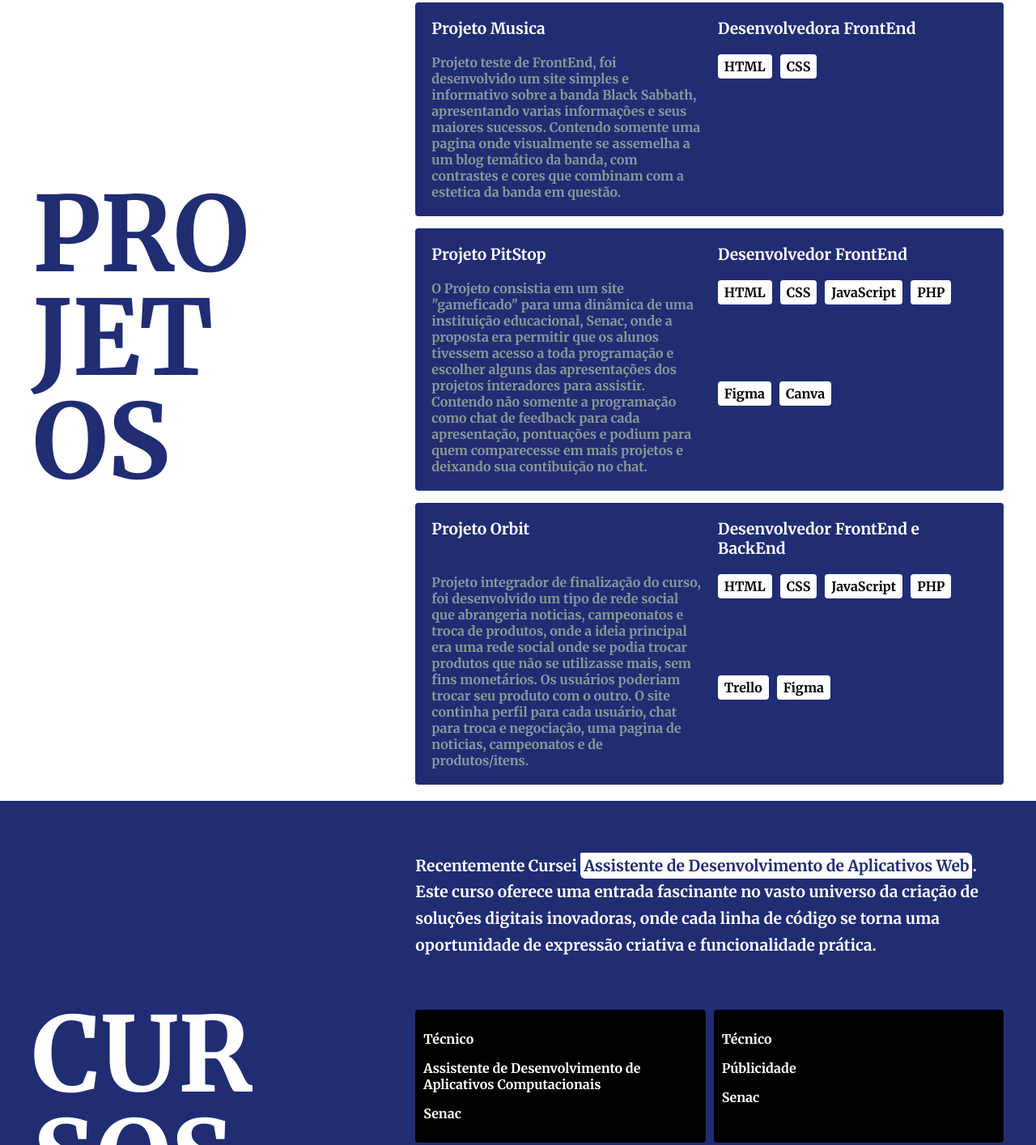
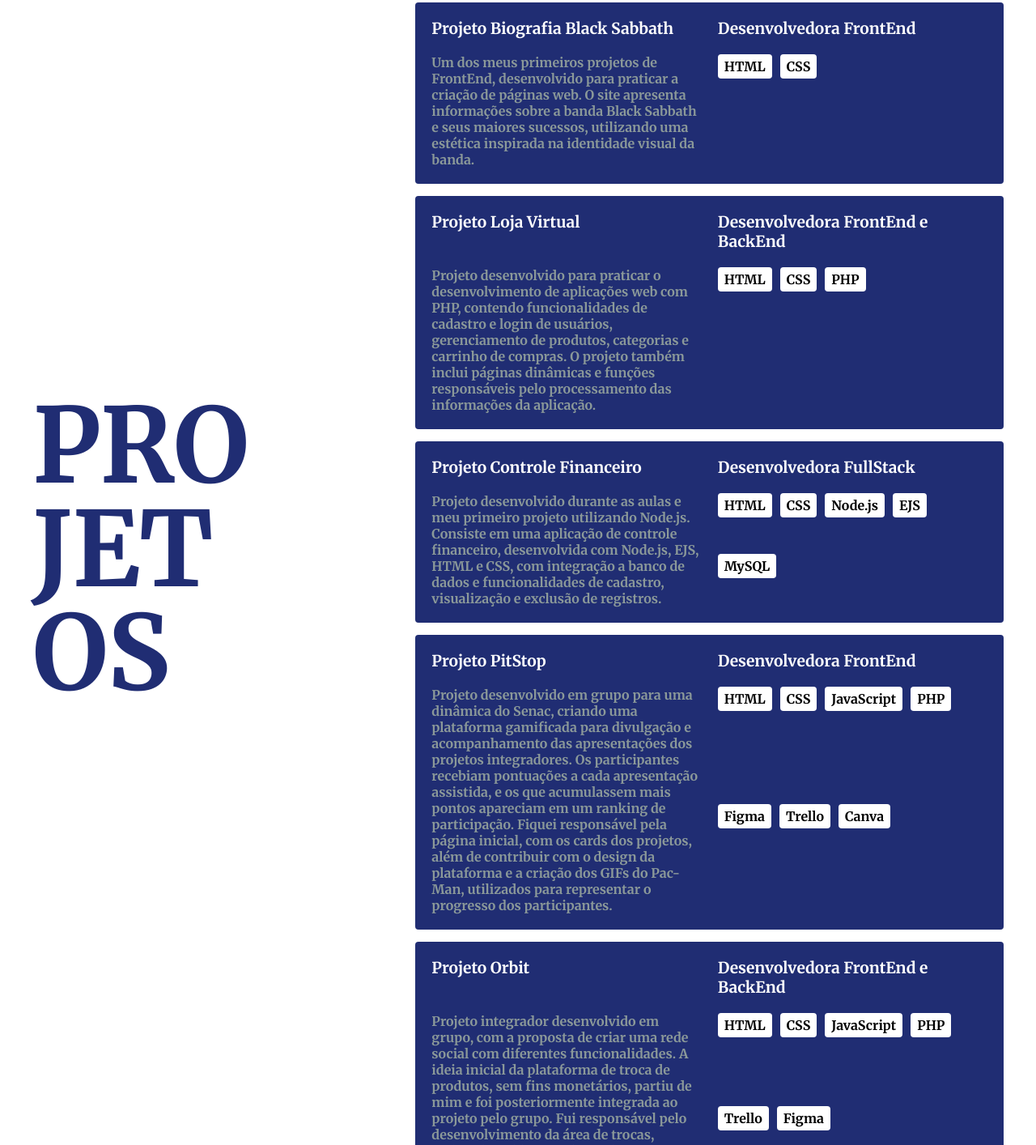
Before and after one commit to Lygmss/project-portfolio, a plain HTML site: page index.html in a window 1280 px wide. Shown: the part 932-2346 px from the top of the page at 81% size. Drawn offline with Linux system fonts and the light colour scheme; some packages are replaced by stand-ins of ours; a script that the page names is missing.

Commit message:
Atualização

```diff
--- a/css/style-project-portfolio.css
+++ b/css/style-project-portfolio.css
@@ -123,7 +123,7 @@ header{
     margin-bottom: 4rem;
 }
 
-#projetos-lista{
+.projetos-lista{
     background: #202d73;
     display: grid;
     /* template de colunas- fr para definir tamanho */
@@ -136,19 +136,19 @@ header{
     margin-top: 15px;
 }
 
-#projetos-lista h3{
+.projetos-lista h3{
     margin: 0;
     padding: 0;
     font-size: 1.2rem;
 }
 
-#projetos-lista p{
+.projetos-lista p{
     margin: 0;
     padding: 0;
     color: #8b9999;
 }
 
-#projetos-tags{
+.projetos-tags{
     padding: 0;
     list-style-type: none;
     display: flex;
@@ -159,63 +159,13 @@ header{
     flex-wrap: wrap;
 }
 
-#projetos-tags li{
+.projetos-tags li{
     background: #fff;
     color: #202d73;
     border-radius: 4px;
     line-height: 1.4;
     padding: 4px 8px;
     color: #000;
-}
-
-#projetos-musica{
-    background: #202d73;
-    display: grid;
-    /* template de colunas- fr para definir tamanho */
-    grid-template-columns: repeat(2,1fr);
-    /* grid-template-columns: 1fr 1fr; */
-    color: #fff;
-    padding: 20px;
-    gap: 20px;
-    border-radius: 4px;
-    margin-top: 15px;
-}
-
-#projetos-musica h3{
-    margin: 0;
-    padding: 0;
-    font-size: 1.2rem;
-}
-
-#projetos-musica p{
-    margin: 0;
-    padding: 0;
-    color: #8b9999;
-}
-
-#projetos-hardware{
-    background: #202d73;
-    display: grid;
-    /* template de colunas- fr para definir tamanho */
-    grid-template-columns: repeat(2,1fr);
-    /* grid-template-columns: 1fr 1fr; */
-    color: #fff;
-    padding: 20px;
-    gap: 20px;
-    border-radius: 4px;
-    margin-top: 15px;
-}
-
-#projetos-hardware h3{
-    margin: 0;
-    padding: 0;
-    font-size: 1.2rem;
-}
-
-#projetos-hardware p{
-    margin: 0;
-    padding: 0;
-    color: #8b9999;
 }
 
 /* sessão projetos - final */
--- a/index.html
+++ b/index.html
@@ -38,49 +38,88 @@
                 No <span class="principal-destaque">BackEnd</span> é utilizado NodeJS e MYSQL.
             </div>
 
-            <div id="projetos-lista">
-                <h3>Projeto Musica</h3>
+            <div class="projetos-lista">
+                <h3>Projeto Biografia Black Sabbath</h3>
                 <h3>Desenvolvedora FrontEnd</h3>
-                <p>Projeto teste de FrontEnd, foi desenvolvido um site simples e informativo sobre a banda Black Sabbath, apresentando varias informações
-                    e seus maiores sucessos. Contendo somente uma pagina onde visualmente se assemelha a um blog temático da banda, com contrastes e cores
-                    que combinam com a estetica da banda em questão.
+                <p>Um dos meus primeiros projetos de FrontEnd, desenvolvido para praticar a criação de
+                    páginas web. O site apresenta informações sobre a banda Black Sabbath e seus maiores sucessos,
+                    utilizando uma estética inspirada na identidade visual da banda.
                 </p>
 
-                    <ul id="projetos-tags">
+                    <ul class="projetos-tags">
                         <li>HTML</li>
                         <li>CSS</li>
                     </ul>
 
             </div>
-
-            <div id="projetos-musica">
-                <h3>Projeto PitStop</h3>
-                <h3>Desenvolvedor FrontEnd</h3>
-                <p>O Projeto consistia em um site "gameficado" para uma dinâmica de uma instituição educacional, Senac,
-                    onde a proposta era permitir que os alunos tivessem acesso a toda programação e escolher alguns das apresentações dos projetos interadores
-                    para assistir. Contendo não somente a programação como chat de feedback para cada apresentação, pontuações e podium para quem comparecesse
-                    em mais projetos e deixando sua contibuição no chat.
+            <div class="projetos-lista">
+                <h3>Projeto Loja Virtual</h3>
+                <h3>Desenvolvedora FrontEnd e BackEnd</h3>
+                <p>Projeto desenvolvido para praticar o desenvolvimento de aplicações web com PHP,
+                    contendo funcionalidades de cadastro e login de usuários, gerenciamento de
+                    produtos, categorias e carrinho de compras. O projeto também inclui páginas
+                    dinâmicas e funções responsáveis pelo processamento das informações da aplicação.
                 </p>
 
-                    <ul id="projetos-tags">
+                    <ul class="projetos-tags">
+                        <li>HTML</li>
+                        <li>CSS</li>
+                        <li>PHP</li>
+                    </ul>
+
+            </div>
+
+            <div class="projetos-lista">
+                <h3>Projeto Controle Financeiro</h3>
+                <h3>Desenvolvedora FullStack</h3>
+                <p>Projeto desenvolvido durante as aulas e meu primeiro projeto utilizando Node.js.
+                    Consiste em uma aplicação de controle financeiro, desenvolvida
+                    com Node.js, EJS, HTML e CSS, com integração
+                    a banco de dados e funcionalidades de cadastro, visualização e exclusão de registros.                </p>
+
+                    <ul class="projetos-tags">
+                        <li>HTML</li>
+                        <li>CSS</li>
+                        <li>Node.js</li>
+                        <li>EJS</li>
+                        <li>MySQL</li>
+                    </ul>
+
+            </div>
+
+            <div class="projetos-lista">
+                <h3>Projeto PitStop</h3>
+                <h3>Desenvolvedora FrontEnd</h3>
+                <p>Projeto desenvolvido em grupo para uma dinâmica do Senac,
+                    criando uma plataforma gamificada para divulgação e acompanhamento das apresentações
+                    dos projetos integradores. Os participantes recebiam pontuações a cada apresentação
+                    assistida, e os que acumulassem mais pontos apareciam em um ranking de participação.
+                    Fiquei responsável pela página inicial, com os cards dos projetos, além de contribuir
+                    com o design da plataforma e a criação dos GIFs do Pac-Man, utilizados para representar
+                    o progresso dos participantes.
+                </p>
+
+                    <ul class="projetos-tags">
                         <li>HTML</li>
                         <li>CSS</li>
                         <li>JavaScript</li>
                         <li>PHP</li>
                         <li>Figma</li>
+                        <li>Trello</li>
                         <li>Canva</li>
                     </ul>
             </div>
 
-            <div id="projetos-hardware">
+            <div class="projetos-lista">
                 <h3>Projeto Orbit</h3>
-                <h3>Desenvolvedor FrontEnd e BackEnd</h3>
-                <p>Projeto integrador de finalização do curso, foi desenvolvido um tipo de rede social que abrangeria noticias, campeonatos e troca de produtos, onde a ideia principal
-                    era uma rede social onde se podia trocar produtos que não se utilizasse mais, sem fins monetários. Os usuários
-                    poderiam trocar seu produto com o outro. O site continha perfil para cada usuário, chat para troca e negociação, uma pagina de noticias, campeonatos e de produtos/itens.
-                </p>
+                <h3>Desenvolvedora FrontEnd e BackEnd</h3>
+                <p> Projeto integrador desenvolvido em grupo, com a proposta de criar uma rede social
+                com diferentes funcionalidades. A ideia inicial da plataforma de troca de produtos,
+                sem fins monetários, partiu de mim e foi posteriormente integrada ao projeto pelo grupo.
+                Fui responsável pelo desenvolvimento da área de trocas, incluindo publicação de produtos,
+                visualização dos itens e interação entre usuários para negociação.</p>
 
-                    <ul id="projetos-tags">
+                <ul class="projetos-tags">
                     <li>HTML</li>
                     <li>CSS</li>
                     <li>JavaScript</li>
@@ -101,9 +140,10 @@
             <div id="cursos-principal">
 
                     <div id="cursos-texto-principal">
-                        <p>Recentemente Cursei <span id="cursos-texto-destaque">Assistente de Desenvolvimento de Aplicativos Web</span>.
-                        Este curso oferece uma entrada fascinante no vasto universo da criação de soluções digitais inovadoras,
-                        onde cada linha de código se torna uma oportunidade de expressão criativa e funcionalidade prática.
+                        <p>Concluí o curso de <span id="cursos-texto-destaque">Assistente de Desenvolvimento de Aplicativos Computacionais</span>,
+                        com foco em desenvolvimento web e programação. Durante a formação, desenvolvi projetos práticos
+                        individuais e em grupo, trabalhando na criação de interfaces,
+                        funcionalidades e soluções para aplicações web.
 
 
                         </p>
@@ -112,15 +152,24 @@
                     <div id="cursos-lista">
                         <div class="cursos-item">
                             <p class="nivel">Técnico</p>
+                            <p class="titulo">Publicidade e Propaganda</p>
+                            <p class="local">Senac</p>
+
+                        </div>
+
+                        <div class="cursos-item">
+                            <p class="nivel">Técnico</p>
+                            <p class="titulo">Teatro</p>
+                            <p class="local">Cena IV Shakespeare Cia</p>
+
+                        </div>
+
+                        <div class="cursos-item">
+                            <p class="nivel">Qualificação</p>
                             <p class="titulo">Assistente de Desenvolvimento de Aplicativos Computacionais</p>
                             <p class="local">Senac</p>
                         </div>
-                        <div class="cursos-item">
-                            <p class="nivel">Técnico</p>
-                            <p class="titulo">Públicidade</p>
-                            <p class="local">Senac</p>
 
-                        </div>
 
                     </div>
 
@@ -129,14 +178,15 @@
                         <div id="cursos-complementares-lista">
 
                             <div class="cursos-complementares-item">
-                                <p>HTML</p>
-                                <P>58 horas</P>
+                                <p>Introdução à Prática da Programação</p>
+                                <p>20 horas</p>
                             </div>
 
                             <div class="cursos-complementares-item">
                                 <p>Desenvolvedor Web Back-end Node.js</p>
                                 <P>40 horas</P>
                             </div>
+
                              <div class="cursos-complementares-item">
                                 <p>Imersão Front-end com IA</p>
                                 <P>2 horas</P>
@@ -194,27 +244,29 @@
 
             <div id="footer-inferior">
                 <div>
-                    <p><a href="mailto:lyrian014@gmail.com">lyrian014@gmail.com</a></p>
-                    <p><a href="https://github.com/Lygmss" target="_blank">github.com/Lygmss</a></p>
+                    <p><a href="mailto:lyriangsaran@gmail.com">lyriangsaran@gmail.com</a></p>
+
                     <p><a href="https://www.linkedin.com/login/pt" target="_blank">linkedin.com/lyriangomes</a></p>
 
                 </div>
                 <div class="alinhar-centro">
-                    <p>WhatsApp</p>
-                    <a href="https://wa.me/19995117227" target="_blank">
-                    (19)99511-7227
-                    </a>
+                    <p> Para checar meus outros projetos: <a href="https://github.com/Lygmss" target="_blank">github.com/Lygmss</a></p>
+                    <!-- <p>WhatsApp</p> -->
+                    <!-- <a href="https://wa.me/19995117227" target="_blank"> -->
+                    <!-- (19)99511-7227 -->
+                    <!-- </a> -->
                 </div>
                 <div class="alinhar-direita">
+                     <p><a href="https://wa.me/19995117227" target="_blank">WhatsApp
+                    </a></p>
                     <p><a href="https://www.instagram.com/lovxzly/" target="_blank">Instagram</a></p>
-                    <p><a href="https://www.twitter.com/lovxzly/" target="_blank" >Twitter</a></p>
-                    <p><a href="https://www.facebook.com/lovxzly/" target="_blank" >Facebook</a></p>
+
                 </div>
 
             </div>
 
             <div id="copy">
-                <p>&copy; 2024 - Portfólio - Lyrian Gomes</p>
+                <p>&copy; 2024 - Portfólio - Lyrian Saran</p>
             </div>
 
         </div>
```
Lines whose indentation alone changed are shown as unchanged.
